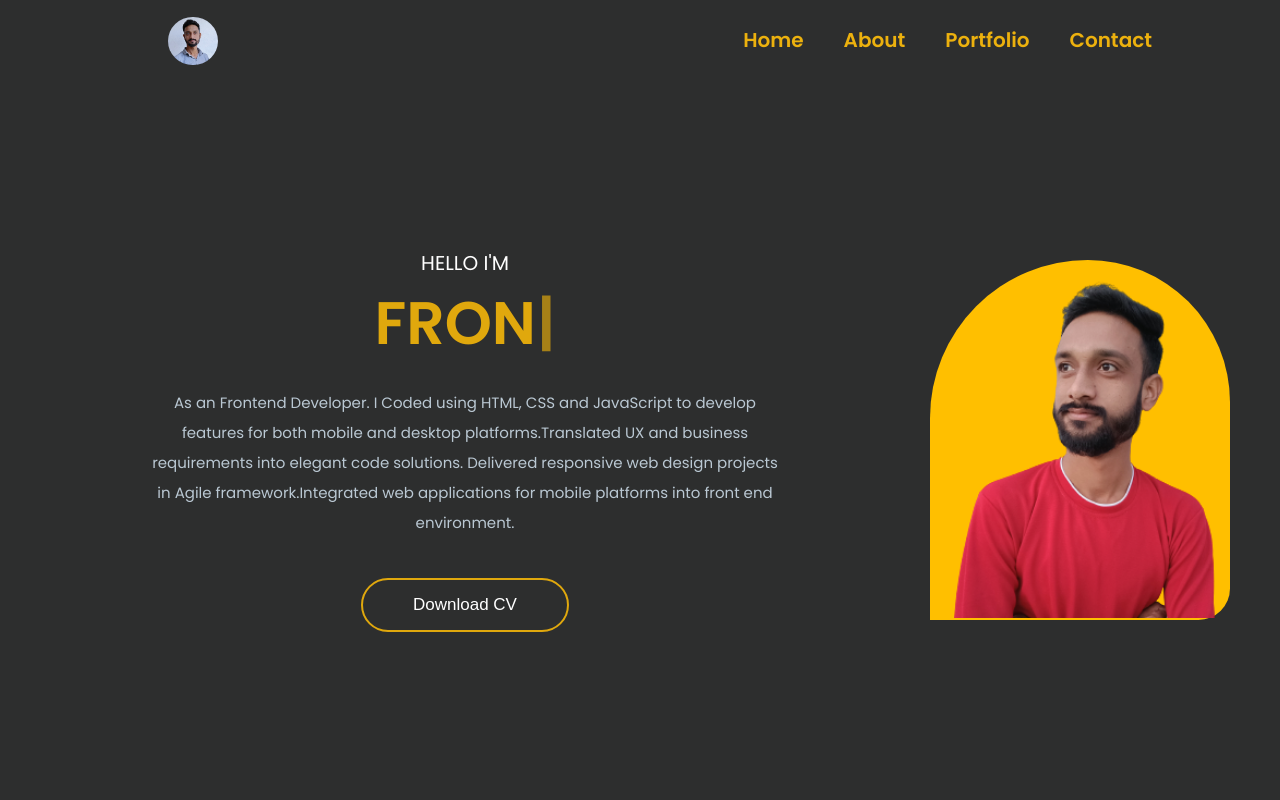
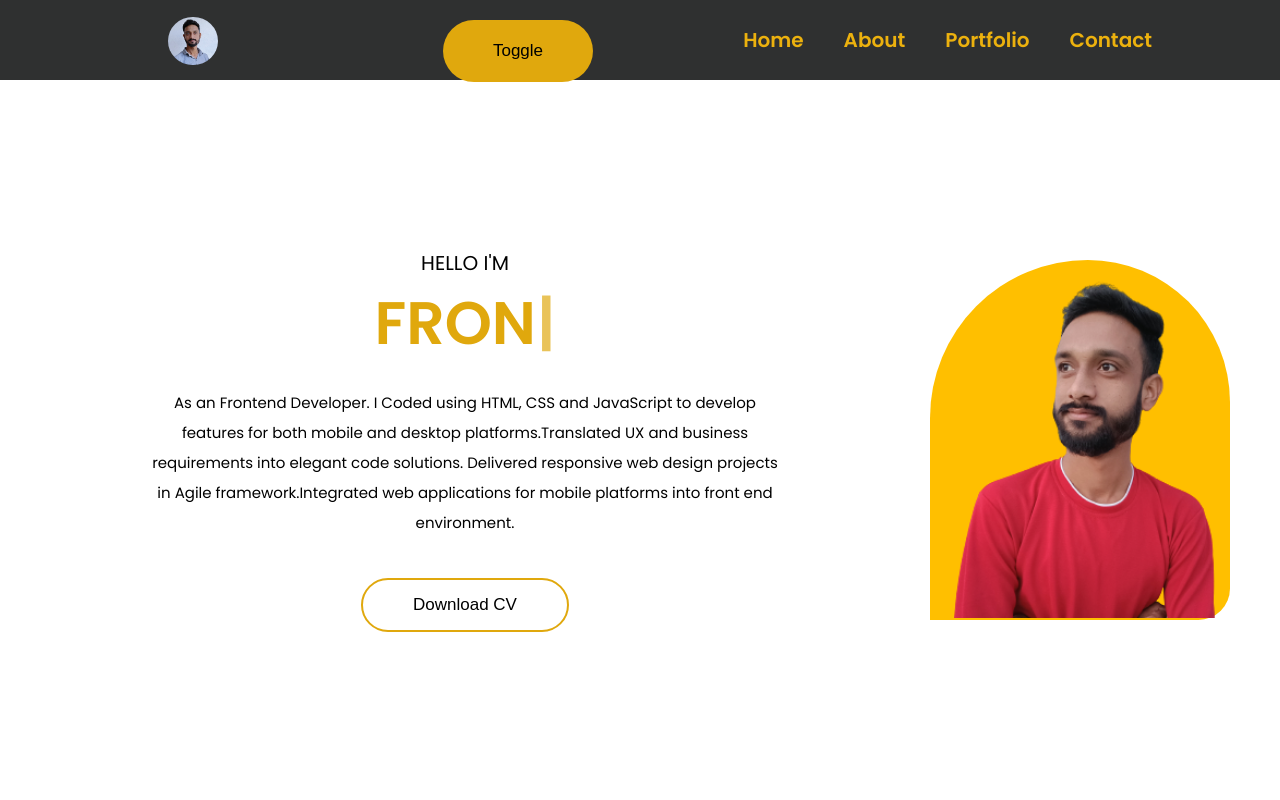
Before and after one commit to Rajkumarthakur88/React-Portfolio, a React (Create React App) app: page / in a window 1280 px wide. Shown: the top 800 px of the page. Built offline with nearby package versions, Linux system fonts and the light colour scheme.

Commit message:
mode changed button updated

```diff
--- a/public/index.html
+++ b/public/index.html
@@ -7,10 +7,10 @@
   <meta name="viewport" content="width=device-width, initial-scale=1" />
   <meta name="theme-color" content="#000000" />
 
-  <title>React App</title>
+  <title>Rajkumar Thakur Portfolio</title>
 </head>
 
-<body>
+<body class="light-theme">
   <noscript>You need to enable JavaScript to run this app.</noscript>
   <div id="root"></div>
 
--- a/src/App.css
+++ b/src/App.css
@@ -5,16 +5,26 @@
     margin: 0;
     box-sizing: border-box;
 }
-
-:root {
+.dark-theme {
     --primaryBackground: #212222;
     --secondaryBackground: #2f3030;
-    --primaryColor: #e0a80d;
+    --primaryColor: #e7ab06;
     --greyDark: #7d8792;
     --headingColor: #2d2e2e;
     --white: #fff;
     --black: #000;
     --sliver: #bac8d3;
+}
+
+.light-theme {
+    --primaryBackground: #212222;
+    --secondaryBackground: #2f3030;
+    --primaryColor: #e0a80d;
+    --greyDark: #7d8792;
+    --headingColor: #ffffff;
+    --white: rgb(0, 0, 0);
+    --black: #000;
+    --sliver: #000000;
 }
 
 body {
@@ -84,7 +94,7 @@ button {
 
 /*---------header-------------*/
 header {
-    background-color: var(--headingColor);
+    background-color: var(--secondaryBackground);
     height: 10vh;
     line-height: 10vh;
     position: sticky;
@@ -412,7 +422,7 @@ footer {
 
 footer i {
     margin: 5px;
-    color: var(--primaryColor);
+    color: var(--white);
 }
 
 /*---------footer-------------*/
--- a/src/App.js
+++ b/src/App.js
@@ -12,6 +12,9 @@ function App() {
   useEffect(() => {
     AOS.init()
     AOS.refresh()
+
+
+
   }, [])
   return (
     <>
--- a/src/components/common/Footer.jsx
+++ b/src/components/common/Footer.jsx
@@ -9,8 +9,8 @@ function Footer() {
                         <a href={item.link}><i  data-aos='zoom-in'>{item.icon}</i></a>
                     </>
                 ))}
-                <p>Contact Me </p>
-                <p data-aos='zoom-in'> Copyright@Rajkumar_Thakur <br /> All Rights Reserved 2023</p>
+                <p style={{color:"white"}}>Contact Me </p>
+                <p style={{color:"white"}} data-aos='zoom-in'> Copyright@Rajkumar_Thakur <br /> All Rights Reserved 2023</p>
             </footer>
 
         </>
--- a/src/components/common/Header.jsx
+++ b/src/components/common/Header.jsx
@@ -1,5 +1,5 @@
 import { Menu } from "@mui/icons-material"
-import React, { useState } from "react"
+import React, { useState, useEffect } from "react"
 import { Link } from "react-router-dom"
 import { navlink } from "../data/dummydata"
 import logo from "../data/images/profile-img.jpg"
@@ -7,14 +7,30 @@ import logo from "../data/images/profile-img.jpg"
 function Header() {
     const [responsive, setResponsive] = useState(false)
 
+    const [theme, setTheme] = useState("light-theme")
+
+    const handleMode = () => {
+        if (theme === "light-theme") {
+            setTheme("dark-theme")
+        }
+        else {
+            setTheme("light-theme")
+        }
+    }
+    useEffect(() => {
+        document.body.className = theme;
+    }, [theme])
 
     return (
         <>
             <header>
                 <div className='container flexsb nav-div'>
                     <div className='logo logo-div'>
-                       <Link className='logo-div' to={"/"}> <img style={{ width: "50px", borderRadius:"50%" }} src={logo} alt='' data-aos='zoom-in-right' /></Link>
+                        <Link className='logo-div' to={"/"}> <img style={{ width: "50px", borderRadius: "50%" }} src={logo} alt='' data-aos='zoom-in-right' /></Link>
                     </div>
+                    <button className="toggle-btn" onClick={() => handleMode()}>
+                        Toggle
+                    </button>
                     <div className={responsive ? "hideMenu" : "nav"}>
                         {navlink.map((links, i) => (
                             <Link to={links.url} key={i} data-aos='zoom-in-left' className="nav-links">
```
